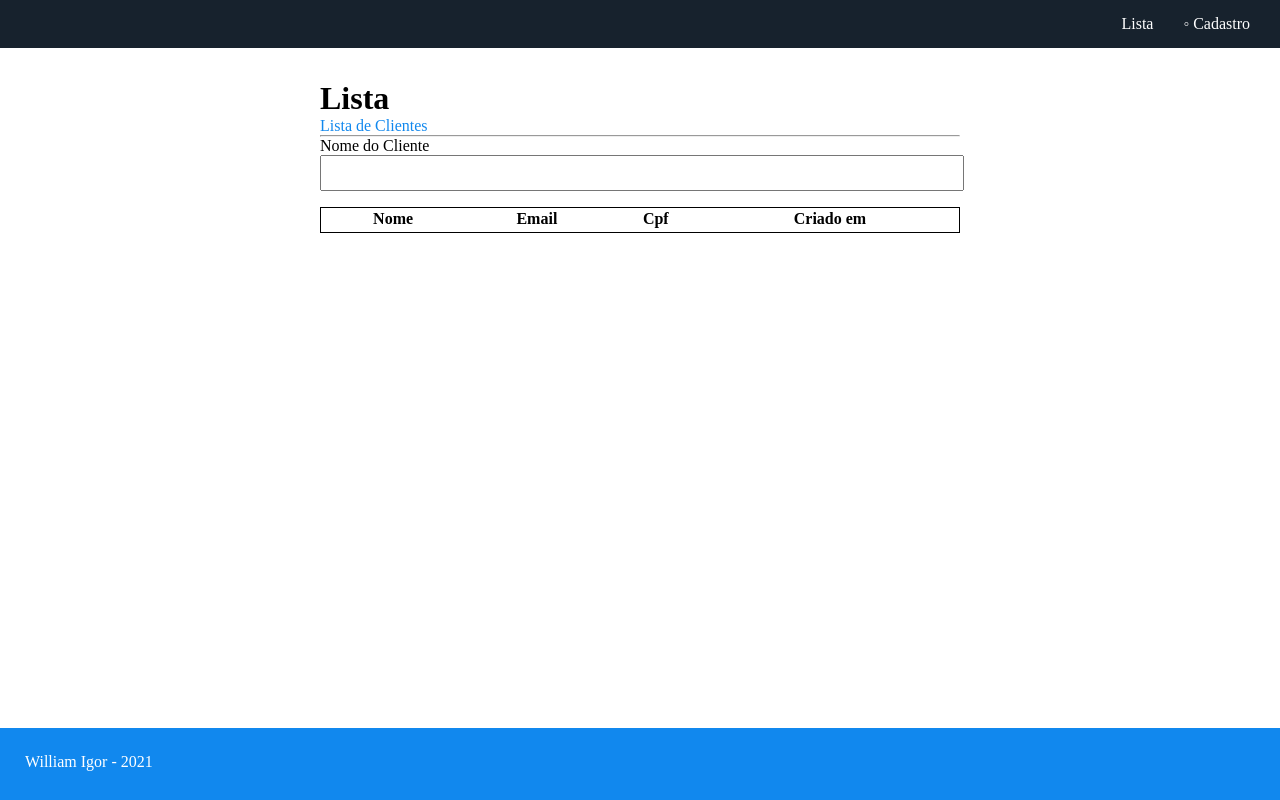
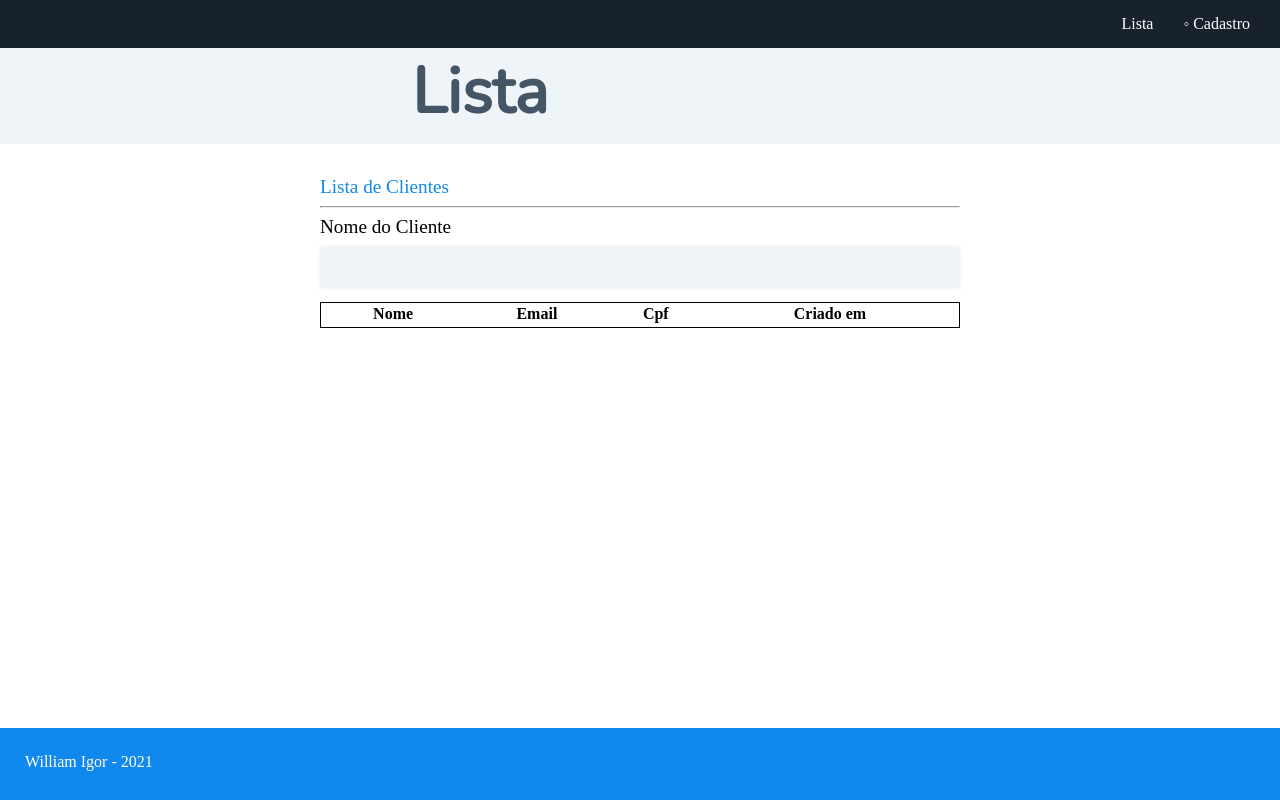
Before and after one commit to wigorbh/TSA, a Vue app: page / in a window 1280 px wide. Built offline with nearby package versions, Linux system fonts and the light colour scheme.

Commit message:
Format document with prettier

```diff
--- a/public/index.html
+++ b/public/index.html
@@ -5,7 +5,9 @@
     <meta http-equiv="X-UA-Compatible" content="IE=edge">
     <meta name="viewport" content="width=device-width,initial-scale=1.0">
     <link rel="icon" href="<%= BASE_URL %>favicon.ico">
-    <title><%= htmlWebpackPlugin.options.title %></title>
+    <link rel="preconnect" href="https://fonts.gstatic.com">
+    <link rel="preconnect" href="https://fonts.gstatic.com">
+    <link href="https://fonts.googleapis.com/css2?family=Nunito:ital,wght@0,200;1,200;1,300;1,600&display=swap" rel="stylesheet">
   </head>
   <body>
     <noscript>
--- a/src/components/Footer.vue
+++ b/src/components/Footer.vue
@@ -23,4 +23,5 @@ export default {
   position: fixed;
   width:100%;
 }
+
 </style>
--- a/src/views/Form.vue
+++ b/src/views/Form.vue
@@ -1,40 +1,48 @@
 <template>
   <div class="register">
-    <div class="title-register">
+    <div class="title">
       <h1 class="title-align">Cadastro</h1>
     </div>
     <form action="" v-on:submit.prevent="checkForm" class="container">
-      <label class="label">Nome</label>
-      <input v-model="name" class="input" type="text" />
-      <p class="warning" v-if="name.length < 10 && name.length > 2">Digite o nome completo</p>
+      <label class="label" for="name">Nome</label>
+      <input id="name" v-model="name" class="input-style position-full" type="text" />
+      <p class="warning" v-if="name.length < 10 && name.length > 2">
+        Digite o nome completo
+      </p>
 
       <label class="label">Email</label>
-      <input v-model="email" class="input" type="text" />
-      <p class="warning" v-if="email.length < 10 && email.length > 2">email no formato exemplo@email.com</p>
+      <input v-model="email" class="input-style position-full" type="text" />
+      <p class="warning" v-if="email.length < 10 && email.length > 2">
+        email no formato exemplo@email.com
+      </p>
 
       <label class="label">CPF</label>
       <input
         v-model="cpf"
-        class="input"
+        class="input-style position-full"
         type="number"
         placeholder="111.111.111-01"
       />
-      <p class="warning" v-if="cpf.length < 10 && cpf.length > 2">CPF com 11 digitos</p>
+      <p class="warning" v-if="cpf.length < 10 && cpf.length > 2">
+        CPF com 11 digitos
+      </p>
 
       <div class="flex">
         <div class="input-row">
-          <label>Endereço</label>
+          <label class="label">Endereço</label>
           <input
             v-model="street"
-            class="input"
+            class="input-style position-half-start"
             type="text"
             placeholder="Rua, Número e Bairro"
           />
-        <p class="warning" v-if="street.length < 10 && street.length > 2">Digite endereço completo</p>
+          <p class="warning" v-if="street.length < 10 && street.length > 2">
+            Digite endereço completo
+          </p>
         </div>
         <div class="input-row">
-          <label class="">Estado</label>
-          <select class="input-select" v-model="UF">
+          <label for="state" class="label" >Estado</label>
+          <select id="state" class="input-select position-half-end" v-model="UF">
             <option disabled selected hidden>Selecione o Estado</option>
             <option v-for="state in BrazilState" :key="state.id">
               {{ state.sigla }}
@@ -44,18 +52,21 @@
       </div>
       <div class="flex">
         <div class="input-row">
-          <label class="">CEP</label>
+          <label class="label" for="cep">CEP</label>
           <input
+            id="cep"
             v-model="cep"
             type="number"
-            class="input"
+            class="input-style position-half-start"
             placeholder="22.222-000"
           />
-          <p class="warning" v-if="cep.length < 10 && cep.length > 2">mínimo 8 digitos</p>
+          <p class="warning" v-if="cep.length < 10 && cep.length > 2">
+            mínimo 8 digitos
+          </p>
         </div>
         <div class="input-row">
-          <label>Cidade</label>
-          <select v-model="city" class="input-select">
+          <label class="label" for="city">Cidade</label>
+          <select id="city" v-model="city" class="input-select position-half-end">
             <option disabled selected hidden>Selecione a Cidade</option>
             <option v-for="district in districts" :key="district.id">
               {{ district.nome }}
@@ -63,34 +74,35 @@
           </select>
         </div>
       </div>
+      <br>
       <p class="title-blue">Forma de Pagamento</p>
       <hr />
       <div class="flex">
-        <input type="radio" />
-        <label>Cartão de Crédito</label>
-        <input type="radio" />
-        <label>Boleto Bancário</label>
+        <input type="radio" name="selected" />
+        <label class="label">Cartão de Crédito</label>
+        <input type="radio" name="selected" />
+        <label class="label">Boleto Bancário</label>
       </div>
       <br />
       <div class="flex">
         <div class="input-row">
-          <label>Nome no Cartão</label>
+          <label class="label">Nome no Cartão</label>
           <input
             type="text"
-            class="input"
+            class="input-style position-half-start"
             placeholder="Nome impresso no cartão"
           />
         </div>
-        <div class="input-row">
-          <label>Data de Expiração</label>
-          <div class="flex">
+        <div class="input-row ">
+          <label class="label">Data de Expiração</label>
+          <div class="flex position-half-end">
             <select class="input-select">
               <option disabled selected hidden>Mês</option>
               <option v-for="mounth in mounths" :key="mounth">
                 {{ mounth }}
               </option>
             </select>
-            <select class="input-select">
+            <select class="input-select" style="margin-left: 15px">
               <option disabled selected hidden>Ano</option>
               <option v-for="year in years" :key="year">{{ year }}</option>
             </select>
@@ -100,14 +112,23 @@
       <br />
       <div class="flex">
         <div class="input-row">
-          <label>Número do Cartão</label>
-          <input type="text" class="input" placeholder="5555 5555 5555 5555" />
+          <label class="label">Número do Cartão</label>
+          <input
+            type="text"
+            class="input-style position-half-start"
+            placeholder="5555 5555 5555 5555"
+          />
         </div>
         <div class="input-row">
-          <label>Código de Segurança</label>
-          <input type="text" class="input" placeholder="XXX" />
+          <label class="label" >Código de Segurança</label>
+          <input
+            type="text"
+            class="input-style position-half-end"
+            placeholder="XXX"
+          />
         </div>
       </div>
+      <br>
       <hr />
       <div>
         <p>Seu cartão será debitado em R$ 49,00</p>
@@ -115,7 +136,7 @@
         <p>Informações seguras e criptografadas</p>
       </div>
       <ul>
-        <li v-for="error in errors" :key="error">{{ error }}</li>
+        <li class="warning" v-for="error in errors" :key="error">{{ error }}</li>
       </ul>
     </form>
     <Footer />
@@ -173,22 +194,15 @@ export default {
   methods: {
     checkForm() {
       this.errors = [];
-         // Ref. Regex email obtida em https://html.spec.whatwg.org/multipage/input.html#valid-e-mail-address
-      // const regex = /^[a-zA-Z0-9.!#$%&'*+/=?^_`{|}~-]+@[a-zA-Z0-9-]+(?:\.[a-zA-Z0-9-]+)*$/;
-      const nameVerify = new RegExp(/^([a-zA-Z\s]){12,100}$/);
-       if (!nameVerify.test(this.name)) {
-         this.errors.push("O nome deve ser preenchido");
+      if (!this.name) {
+        this.errors.push("O nome deve ser preenchido");
       }
-
-      // const emailVerify = new RegExp(/^[a-zA-Z0-9.!#$%&'*+/=?^_`{|}~-]+@[a-zA-Z0-9](?:[a-zA-Z0-9-]{0,61}[a-zA-Z0-9])?(?:\.[a-zA-Z0-9](?:[a-zA-Z0-9-]{0,61}[a-zA-Z0-9])?)*$/);
       if (!this.email) {
         this.errors.push("Digite um email válido");
       }
       if (!this.cpf) {
         this.errors.push("Digite o Cpf");
-      }
-
-      else {
+      } else {
         this.$router.push({
           name: "list",
           params: {
@@ -228,6 +242,16 @@ export default {
 </script>
 
 <style lang="scss" >
+.button-submit {
+  background: #1188ee;
+  border-radius: 5px 5px;
+  border-style: none;
+  color: #fff;
+  text-align: center;
+  height: 50px;
+  width: 45%;
+}
+
 .container {
   margin: 2em auto;
   width: 50%;
@@ -244,49 +268,77 @@ export default {
 .input-row {
   display: flex;
   flex-direction: column;
-  width: 90%;
-  .input-select {
-    // margin-left: 12px;
-    height: 39.5px;
-    width: 95%;
-  }
+  width: 100%;
 }
 
-.input {
-  height: 2rem;
+.input-select {
+  height: 2.5rem;
   width: 100%;
+  background: #eff4f9;
+  border: none;
+  border-radius: 4px;
+  box-shadow: 0px 2px 4px rgba(187, 204, 221, 0.4);
+
+}
+
+.input-style {
+  background: #eff4f9;
+  border: none;
+  border-radius: 4px;
+  box-shadow: 0px 2px 4px rgba(187, 204, 221, 0.4);
+}
+
+.label {
+  padding-top: 0.5rem;
+  padding-bottom: 0.5rem;
+  font-size: 1.2rem;
+}
+
+.position-full {
+  height: 2.5rem;
+  width: 100%;
+}
+
+.position-half-start {
+  height: 2.5rem;
+  width: 95%;
+  align-self: flex-start;
+}
+
+.position-half-end {
+  height: 2.5rem;
+  width: 95%;
+  align-self: flex-end;
 }
 
 .title-blue {
   color: #1188ee;
+  font-size: 1.2rem;
+  margin-bottom: 0.5rem;
 }
 
-.button-submit {
-  background: #1188ee;
-  border-radius: 5px 5px;
-  border-style: none;
-  color: #fff;
-  text-align: center;
-  height: 50px;
-  width: 45%;
+.title {
+  background: #eff4f9;
+  height: 6rem;
 }
 
-// .button-submit:active {
-//   box-shadow: rgb(23, 156, 14) 2px 2px;
-// }
+.title-align {
+  font-family: "Nunito", sans-serif;
+  font-size: 4rem;
+  margin-left: -5em;
+  color: #445566;
+  text-align: center;
+}
 
-.title-register {
-  background: #eff4f9;
-  height: 6rem;
-  // margin-left: 15%;
-}
-.title-align {
-  text-align: center;
+.register {
+  margin-bottom: 10rem;
+  width: 100%;
 }
 
 .warning {
   color: #ff0000;
   font-size: 15px;
+  list-style: none;
 }
 
 @media screen and (max-width: 600px) {
@@ -294,5 +346,8 @@ export default {
     margin: 1em auto;
     width: 90%;
   }
+  .title-align {
+    margin-left: 0.1em;
+  }
 }
 </style>
--- a/src/views/List.vue
+++ b/src/views/List.vue
@@ -1,12 +1,13 @@
 <template>
   <div>
+    <div class="title">
+      <h1 class="title-align">Lista</h1>
+    </div>
     <div class="container">
-      <h1>Lista</h1>
       <p class="title-blue">Lista de Clientes</p>
       <hr />
-      <p>Nome do Cliente</p>
-      <input class="input" type="text" />
-
+      <label class="label" for="name">Nome do Cliente</label >
+      <input id="name" class="input-style position-full" type="text" />
       <table class="table">
         <tr>
           <th>Nome</th>
@@ -59,8 +60,7 @@ export default {
 .table {
   border: solid black 1px;
   margin-top: 1rem;
+  text-align: center;
   width: 100%;
 }
-
-
 </style>
```
